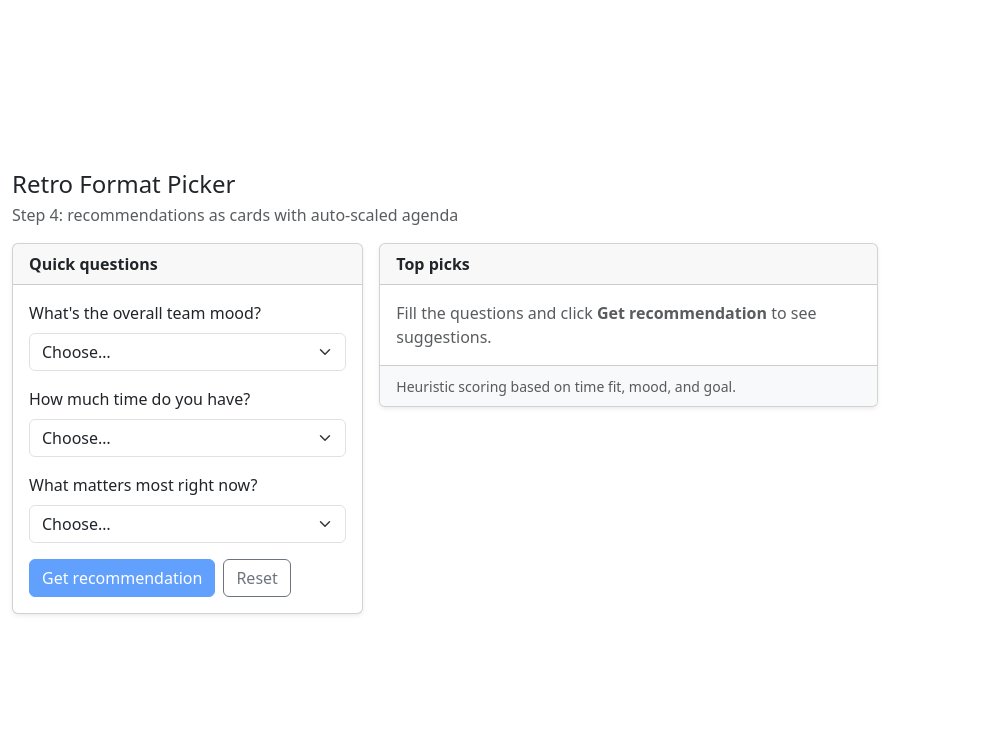
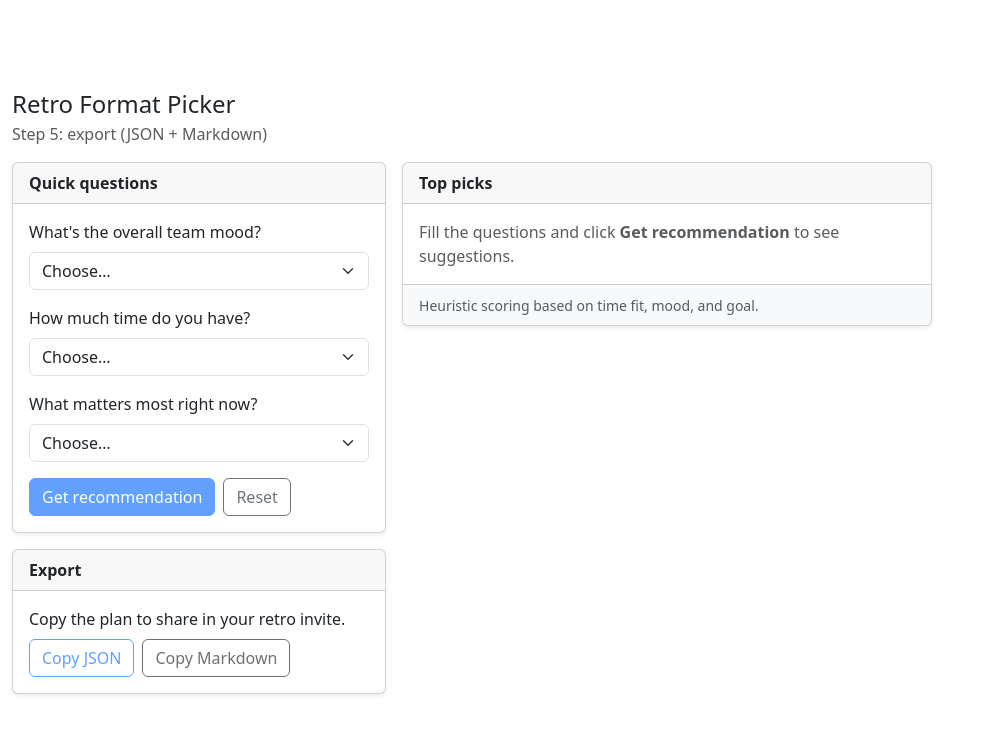
Before and after one commit to ONarochnaya/retro-picker, a React (Vite) app: page / in a window 1280 px wide. Shown: the top 734 px of the page, without its empty margins (0-983 px from the left). Built offline with nearby package versions, Linux system fonts and the light colour scheme.

Commit message:
add possibility to copy format

```diff
--- a/src/App.jsx
+++ b/src/App.jsx
@@ -34,7 +34,7 @@ const QUESTIONS = [
     },
 ];
 
-/** ---------- Formats (now with structure + tips) ---------- */
+/** ---------- Formats (with structure + tips) ---------- */
 const FORMATS = [
     {
         id: "start-stop-continue",
@@ -155,16 +155,59 @@ function suggestFormats(answers) {
 
 /** ---------- Helpers ---------- */
 function minutesToPlan(total, blocks) {
-    // scale structure proportionally to total minutes
     const sum = blocks.reduce((acc, b) => acc + b.minutes, 0) || 1;
     const scaled = blocks.map((b) => ({
         ...b,
         minutes: Math.max(2, Math.round((b.minutes / sum) * total)),
     }));
-    // fix rounding drift
     const drift = total - scaled.reduce((acc, b) => acc + b.minutes, 0);
     if (drift !== 0 && scaled.length) scaled[0].minutes += drift;
     return scaled;
+}
+
+/** ---------- Export builders ---------- */
+function buildExportJson(answers, top) {
+    return JSON.stringify(
+        {
+            answers,
+            recommendations: top.map((f) => {
+                const total = answers.time ? Number(answers.time) : Math.min(Math.max(f.time.min, 45), f.time.max);
+                return {
+                    id: f.id,
+                    name: f.name,
+                    time: f.time,
+                    tags: f.tags,
+                    planMinutes: total,
+                    agenda: minutesToPlan(total, f.structure),
+                    tips: f.tips,
+                };
+            }),
+        },
+        null,
+        2
+    );
+}
+
+function buildExportMarkdown(answers, top) {
+    if (!top.length) return "";
+    const f = top[0];
+    const total = answers.time ? Number(answers.time) : Math.min(Math.max(f.time.min, 45), f.time.max);
+    const agenda = minutesToPlan(total, f.structure);
+
+    const lines = [
+        `# Retro: ${f.name} (${total} min)`,
+        ``,
+        `**Goal:** ${answers.goal ?? "—"}    `,
+        `**Team mood:** ${answers.mood ?? "—"}    `,
+        `**Mode:** —    `,
+        ``,
+        `## Agenda`,
+        ...agenda.map((b) => `- ${b.label} — ${b.minutes}m`),
+        ``,
+        `## Tips`,
+        ...f.tips.map((t) => `- ${t}`),
+    ];
+    return lines.join("\n");
 }
 
 /** ---------- UI Bits ---------- */
@@ -237,6 +280,7 @@ function Recommendation({ format, requestedMinutes }) {
 export default function App() {
     const [answers, setAnswers] = useState({});
     const [show, setShow] = useState(false);
+    const [copied, setCopied] = useState("");
 
     const top = useMemo(() => suggestFormats(answers), [answers]);
     const allAnswered = QUESTIONS.every((q) => answers[q.key]);
@@ -248,13 +292,24 @@ export default function App() {
     function reset() {
         setAnswers({});
         setShow(false);
+        setCopied("");
+    }
+
+    async function copyToClipboard(text, label) {
+        try {
+            await navigator.clipboard.writeText(text);
+            setCopied(label);
+            setTimeout(() => setCopied(""), 2000);
+        } catch (e) {
+            alert("Copy failed. You can manually select and copy.");
+        }
     }
 
     return (
         <div className="container py-4">
             <header className="mb-3">
                 <h1 className="h4 mb-1">Retro Format Picker</h1>
-                <p className="text-muted mb-0">Step 4: recommendations as cards with auto-scaled agenda</p>
+                <p className="text-muted mb-0">Step 5: export (JSON + Markdown)</p>
             </header>
 
             <div className="row g-3">
@@ -269,6 +324,27 @@ export default function App() {
                             </button>
                             <button className="btn btn-outline-secondary" onClick={reset}>Reset</button>
                         </div>
+                    </Card>
+
+                    <Card title="Export">
+                        <p className="mb-2">Copy the plan to share in your retro invite.</p>
+                        <div className="d-flex flex-wrap gap-2">
+                            <button
+                                className="btn btn-outline-primary"
+                                disabled={!show || !top.length}
+                                onClick={() => copyToClipboard(buildExportJson(answers, top), "JSON copied")}
+                            >
+                                Copy JSON
+                            </button>
+                            <button
+                                className="btn btn-outline-dark"
+                                disabled={!show || !top.length}
+                                onClick={() => copyToClipboard(buildExportMarkdown(answers, top), "Markdown copied")}
+                            >
+                                Copy Markdown
+                            </button>
+                        </div>
+                        {copied && <div className="text-success mt-2 small">{copied}</div>}
                     </Card>
                 </div>
 
```
